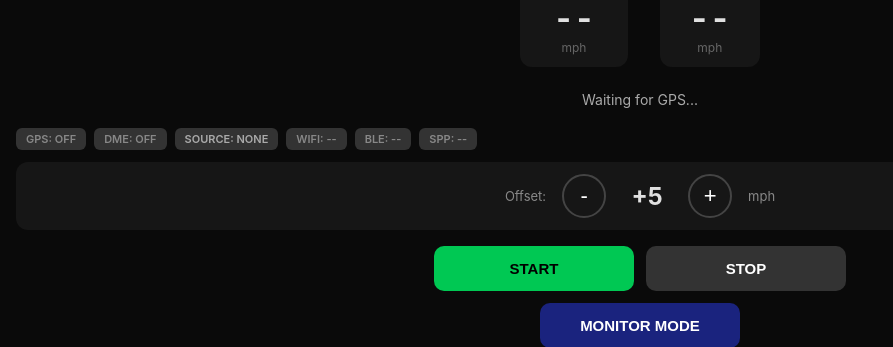
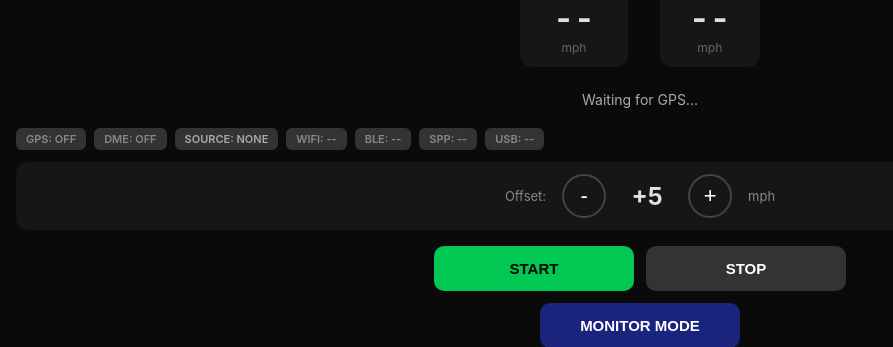
Before and after one commit to foxpress-design/BimmerDimmer, a Flask app: page / in a window 1280 px wide. Shown: the part 280-627 px from the top of the page, without its empty margins (0-893 px from the left). Run offline with Flask 3, Linux system fonts and the light colour scheme; data that the repository does not hold is empty.

Commit message:
feat: wire USB-C tethering transport into config, main, and dashboard
Adds USBTransport as a fourth GPS transport alongside WiFi, BLE, and SPP.
Config gains usb (default true) and usb_interface (default usb0) fields.
Dashboard status bar now shows a USB chip updated by the same updateTransportChip
logic used for the other transports. Bumps version to 0.4.3.

```diff
--- a/src/slower/config.py
+++ b/src/slower/config.py
@@ -56,6 +56,8 @@ class TransportConfig:
     ble: bool = True
     spp: bool = True
     spp_channel: int = 1
+    usb: bool = True
+    usb_interface: str = "usb0"
 
 
 @dataclass
--- a/src/slower/main.py
+++ b/src/slower/main.py
@@ -61,7 +61,7 @@ def main() -> None:
     setup_logging(config.logging.level, config.logging.file)
 
     logger = logging.getLogger("slower")
-    logger.info("=== BimmerDimmer v0.3.0 - BMW GPS Speed Limiter ===")
+    logger.info("=== BimmerDimmer v0.4.3 - BMW GPS Speed Limiter ===")
     logger.info("Vehicle: E90 325xi (N52 / %s DME)", config.vehicle.dme_type)
 
     if args.monitor:
@@ -157,6 +157,15 @@ def main() -> None:
         except Exception as e:
             logger.warning("SPP transport unavailable: %s", e)
 
+    if config.transports.usb:
+        try:
+            from slower.transport.usb import USBTransport
+            usb_transport = USBTransport(interface=config.transports.usb_interface)
+            usb_transport.start(gps)
+            connection_monitor.add_gps_transport("usb")
+        except Exception as e:
+            logger.warning("USB transport unavailable: %s", e)
+
     # Initialize controller
     from slower.limiter.controller import SpeedLimiterController
     controller = SpeedLimiterController(config, dme, gps, connection_monitor=connection_monitor)
--- a/src/slower/web/templates/index.html
+++ b/src/slower/web/templates/index.html
@@ -226,6 +226,7 @@
         <span class="status-chip" id="chipWifi" style="background:#333;color:#888">WiFi: --</span>
         <span class="status-chip" id="chipBle" style="background:#333;color:#888">BLE: --</span>
         <span class="status-chip" id="chipSpp" style="background:#333;color:#888">SPP: --</span>
+        <span class="status-chip" id="chipUsb" style="background:#333;color:#888">USB: --</span>
     </div>
 
     <div id="writeCounter" style="text-align:center;font-size:11px;color:#666;padding:4px;display:none">
@@ -406,6 +407,7 @@
                 updateTransportChip('chipWifi', 'WiFi', state.transport_states.wifi);
                 updateTransportChip('chipBle', 'BLE', state.transport_states.ble);
                 updateTransportChip('chipSpp', 'SPP', state.transport_states.spp);
+                updateTransportChip('chipUsb', 'USB', state.transport_states.usb);
             }
 
             // Write counter
```
Also changed, not shown: CLAUDE.md (+2 -2 lines), README.md.
